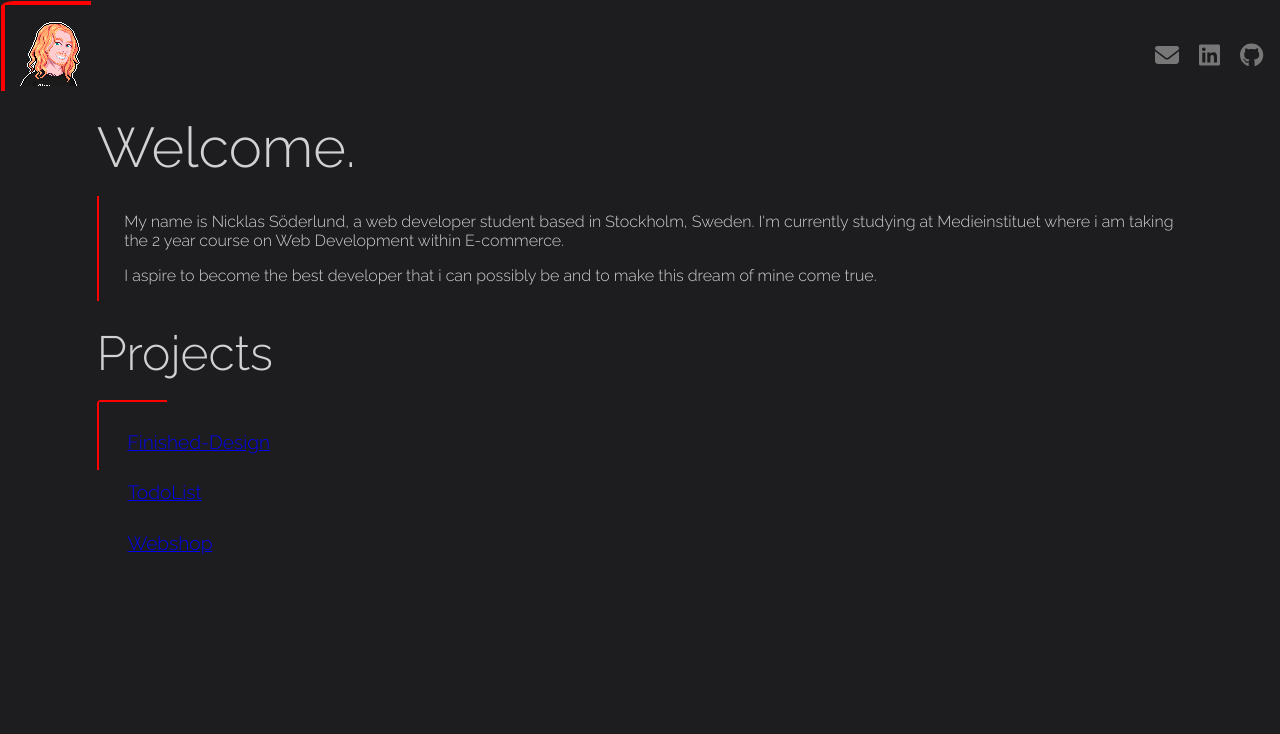
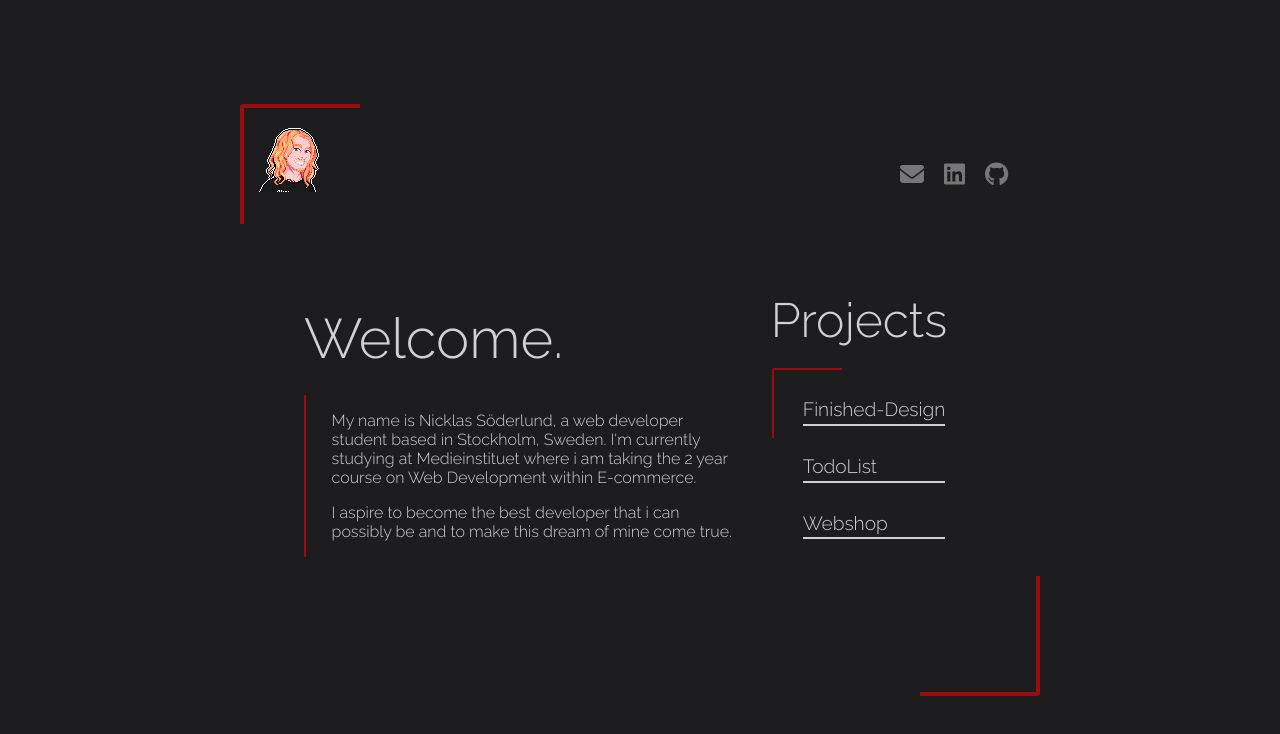
Before and after one commit to NicklasSoderlund/Portfolio, a React (Create React App) app: page / in a window 1280 px wide. Shown: the top 734 px of the page. Built offline with nearby package versions, Linux system fonts and the light colour scheme.

Commit message:
finished all but animation

```diff
--- a/src/components/Header/Header.scss
+++ b/src/components/Header/Header.scss
@@ -8,7 +8,7 @@ header {
 
     #navbar {
         padding: 2.5em 1em 0 0;
-        transition: transform 0.3s;
+        // transition: transform 0.3s;
         ul {
 
             padding: 0;
@@ -23,11 +23,11 @@ header {
                     transform: scale(1.25);
                 }
             }
-
             a {
                 text-decoration: none;
                 color: #777;
             }
+
 
         }
     }
@@ -35,7 +35,7 @@ header {
 }
 
 #cornerIcon {
-    padding: 0.8em 0 0 1em;
+     padding: 0.8em 0 0 1em;
    img {
     transition: transform 0.3s;
     &:hover {
@@ -44,3 +44,9 @@ header {
 
    }
 }
+
+@media only screen and (min-width: 1000px) {
+    #cornerIcon {
+        padding: 0;
+    }
+}
--- a/src/components/Header/Header.tsx
+++ b/src/components/Header/Header.tsx
@@ -18,9 +18,9 @@ export function Header() {
     </div>
     <div id="navbar">
         <ul>
-            <li><a href="">{mailIcon}</a></li>
-            <li><a href="">{linkedInIcon}</a></li>
-            <li><a href="">{gitHubIcon}</a></li>
+            <li><a href="mailto: nicklassoderlund96@gmail.com">{mailIcon}</a></li>
+            <li><a href="https://www.linkedin.com/in/nicklas-söderlund">{linkedInIcon}</a></li>
+            <li><a href="https://www.github.com/NicklasSoderlund">{gitHubIcon}</a></li>
         </ul>
     </div>
    </header>
--- a/src/components/Presentation/presentation.scss
+++ b/src/components/Presentation/presentation.scss
@@ -7,7 +7,9 @@
     margin-top: 1.5em;
     display: flex;
     flex-direction: column;
-    gap: 1em;
+    height: 300px;
+    justify-content: center;
+    gap: 1.5em;
     .presentationTitle {
         font-weight: 300;
         font-size: 3.5em;
@@ -15,11 +17,32 @@
 }
 .projectTitle {
     font-weight: 300;
-        font-size: 2.5em;
+        font-size: 3em;
 }
 
 .presentationText {
-   width: fit-content;
+   width: 85%;
    padding-left: 1.6em;
-   border-left: 2px solid red;
+   border-left: 2px solid #9c0c0c;
+
+
 }
+
+// #animation {
+//     transition: 2s all ease-in-out;
+//     opacity: 1;
+// }
+
+@media only screen and (min-width: 1000px) {
+    .presentation {
+       padding-left: 3em;
+       margin: 0;
+       height: fit-content;
+    }
+    .presentationText {
+         width: fit-content;
+
+    }
+
+
+}
--- a/src/components/ProjectDIsplay/ProjectDisplay.tsx
+++ b/src/components/ProjectDIsplay/ProjectDisplay.tsx
@@ -20,22 +20,23 @@ export function ProjectDisplay() {
       setCurrentId("Webshop-GroupProject")
    },[id]);
 
-   console.log(currentId);
-
-
 
 
   const repoFetch = async () => {
-
+    if (currentId !== "") {
       let response = await repoService(currentId);
       setRepo(response)
+    }
+
 
   }
   useEffect(() => {repoFetch();}, [currentId]);
 
 
+
   return (
-    <div className="presentation">
+
+    <div className="presentation" id="animation">
 
        <div> <span className="projectTitle">{repo?.name}</span></div>
        <div className="presentationText"><p>{repo?.description}</p>
--- a/src/components/Projects/projects.scss
+++ b/src/components/Projects/projects.scss
@@ -4,6 +4,7 @@
     text-align: left;
     margin: auto;
     margin-top: 1.5em;
+
     #projectsTitle {
         font-weight: 300;
         font-size: 3em;
@@ -22,10 +23,34 @@
    gap: 1.5em;
    font-size: 1.2em;
    background:
-   linear-gradient(to right, red 2px, transparent 2px) 0 0,
-   linear-gradient(to bottom, red 2px, transparent 2px) 0 0;
+   linear-gradient(to right, #9c0c0c 2px, transparent 2px) 0 0,
+   linear-gradient(to bottom, #9c0c0c 2px, transparent 2px) 0 0;
+   a {
+     text-decoration: none;
+     color: #d1d1d1;
+
+   }
+   span {
+    padding-bottom: 0.2em;
+    border-bottom: 2px solid #d1d1d1;
+   }
 
  background-repeat: no-repeat;
  background-size: 70px 70px;
- border-radius: 2%;
+ border-radius: 1%;
 }
+
+@media only screen and (min-width: 1000px) {
+  #projects {
+    display: flex;
+    flex-direction: column;
+    align-items: flex-end;
+    text-align: left;
+    padding-right: 3em;
+    margin: 0;
+    width: 30%;
+  }
+   #projectsTitle {
+    padding-right: 0.6em;
+   }
+}
--- a/src/components/Startpage/Startpage.tsx
+++ b/src/components/Startpage/Startpage.tsx
@@ -2,6 +2,7 @@ import { Outlet } from "react-router-dom";
 import { Header } from "../Header/Header";
 import { Presentation } from "../Presentation/Presentation";
 import { Projects } from "../Projects/Projects";
+import "./startpage.scss"
 
 export function Startpage() {
 
@@ -10,9 +11,10 @@ export function Startpage() {
 
         <main className="pageContainer">
         <Header></Header>
+        <div className="innerContent">
         <Outlet></Outlet>
         <Projects></Projects>
-
+        </div>
 
    </main>
 
--- /dev/null
+++ b/src/components/Startpage/startpage.scss
@@ -0,0 +1,45 @@
+
+.pageContainer {
+    background:
+    linear-gradient(to right, #9c0c0c 4px, transparent 4px) 0 0,
+    linear-gradient(to bottom, #9c0c0c 4px, transparent 4px) 0 0;
+  background-repeat: no-repeat;
+background-size: 90px 90px;
+border-radius: 0.5%;
+margin: 0.05em;
+}
+
+.innerContent {
+    display: flex;
+    flex-direction: column;
+    gap:2em;
+    padding-top: 2em;
+}
+
+@media only screen and (min-width: 1000px) {
+    .pageContainer {
+
+        width: 60vw;
+        height: 70vh;
+        margin: auto;
+         background:
+         linear-gradient(to right, #9c0c0c 4px, transparent 4px) 0 0,
+         linear-gradient(to bottom, #9c0c0c 4px, transparent 4px) 0 0,
+         linear-gradient(to left, #9c0c0c 4px, transparent 4px) 100% 100%,
+         linear-gradient(to top, #9c0c0c 4px, transparent 4px) 100% 100%;
+         background-repeat: no-repeat;
+background-size: 120px 120px;
+border-radius: 0.5%;
+margin: 0.05em;
+padding: 1em;
+    }
+
+    .innerContent {
+        flex-direction: row;
+        justify-content: center;
+        align-items: center;
+        height: 84%;
+        padding: 0;
+    }
+
+}
--- a/src/index.scss
+++ b/src/index.scss
@@ -7,23 +7,17 @@ body {
   -moz-osx-font-smoothing: grayscale;
   background-color: #1d1d20;
   color: #d1d1d1;
+  height: 100vh;
+  width: 100vw;
+  @media only screen and (min-width: 1000px) {
+    display: flex;
+    flex-direction: column;
+    justify-content: center;
+    align-items: center;
+  }
 }
 
 code {
   font-family: source-code-pro, Menlo, Monaco, Consolas, 'Courier New',
     monospace;
 }
-
-
-.pageContainer {
-  background:
-  linear-gradient(to right, red 4px, transparent 4px) 0 0,
-  linear-gradient(to bottom, red 4px, transparent 4px) 0 0;
-//  linear-gradient(to left, red 4px, transparent 4px) 100% 100%,
-//  linear-gradient(to top, red 4px, transparent 4px) 100% 100%;
-
-background-repeat: no-repeat;
-background-size: 90px 90px;
-border-radius: 1%;
-margin: 0.05em;
-}
```
Also changed, not shown: src/components/Projects/Projects.tsx (+8 -0 lines).
